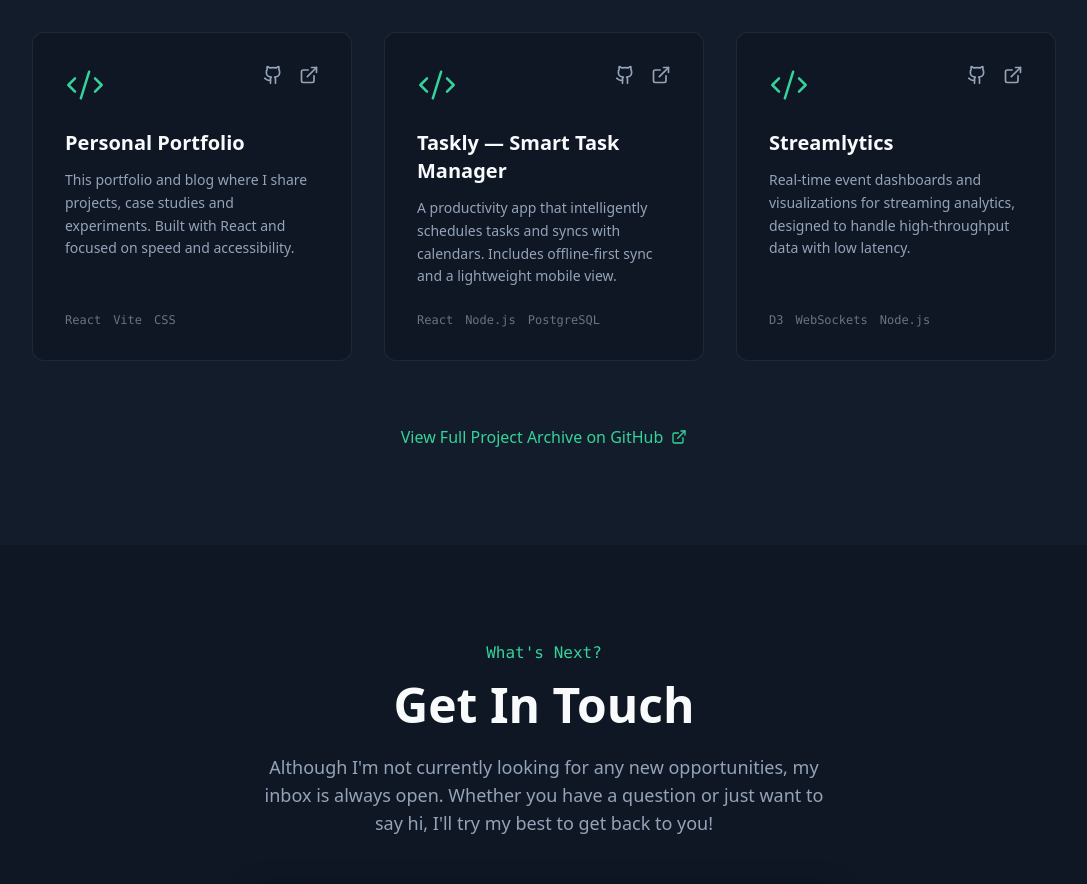
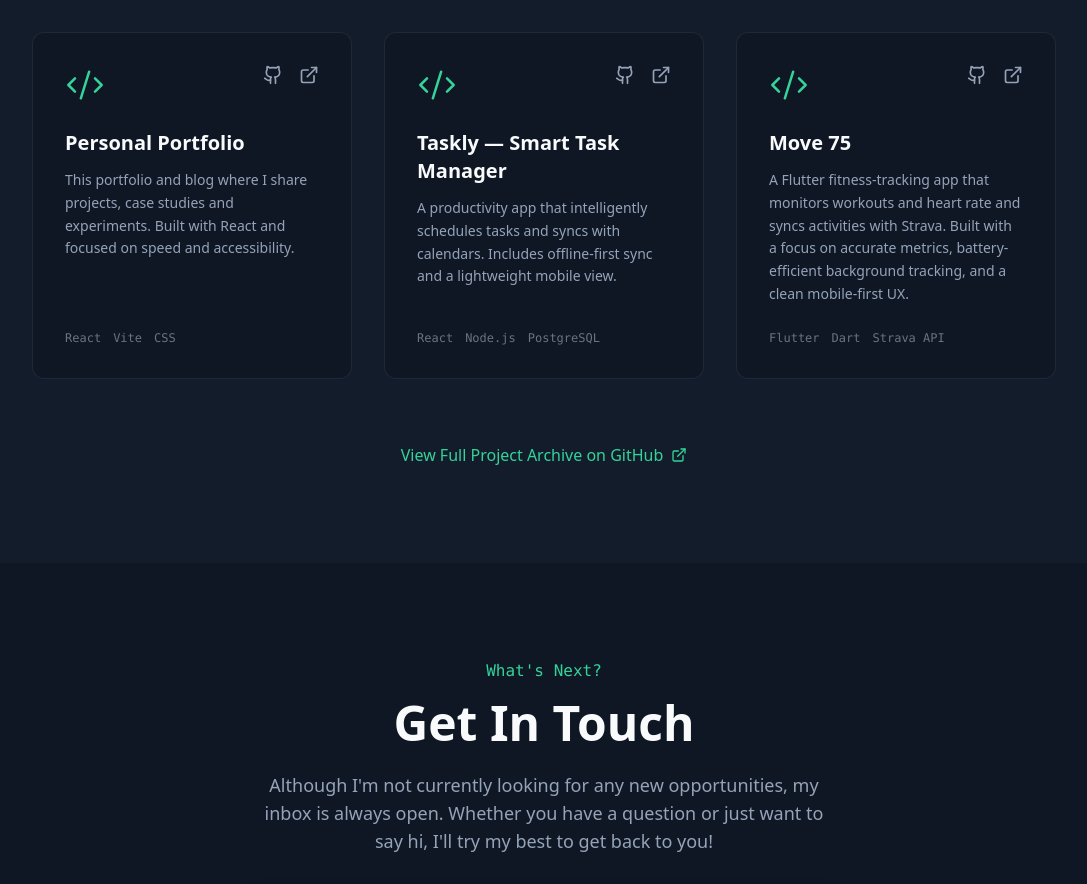
Before and after one commit to sanju-077/portfolio-website-, a React (Vite) app: page / in a window 1280 px wide. Shown: the part 2320-3204 px from the top of the page, without its empty margins (96-1183 px from the left). Built offline with nearby package versions, Linux system fonts and the light colour scheme.

Commit message:
fix: replace Streamlytics with Move 75 (Flutter fitness tracker)

```diff
--- a/src/App.jsx
+++ b/src/App.jsx
@@ -45,9 +45,9 @@ const PROJECTS = [
     github: "#"
   },
   {
-    title: "Streamlytics",
-    description: "Real-time event dashboards and visualizations for streaming analytics, designed to handle high-throughput data with low latency.",
-    tags: ["D3", "WebSockets", "Node.js"],
+    title: "Move 75",
+    description: "A Flutter fitness-tracking app that monitors workouts and heart rate and syncs activities with Strava. Built with a focus on accurate metrics, battery-efficient background tracking, and a clean mobile-first UX.",
+    tags: ["Flutter", "Dart", "Strava API"],
     link: "#",
     github: "#"
   }
```
Also changed, not shown: 1 other file (tests, documents, lock files or other folders).
